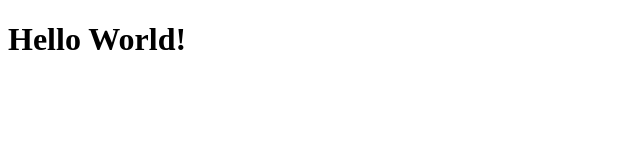
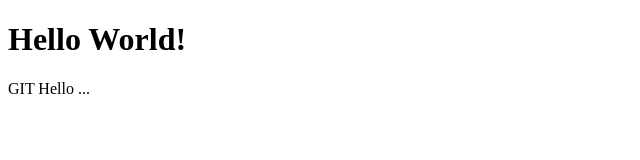
Before and after one commit to zainabf3/Assignments, a plain HTML site: page site/index.html in a window 1280 px wide. Shown: the full height of the page, 0-640 px from the left. Drawn offline with Linux system fonts and the light colour scheme.

Commit message:
Small Addition to page

```diff
--- a/site/index.html
+++ b/site/index.html
@@ -8,5 +8,6 @@
 </head>
 <body>
    <h1>Hello World!</h1>
+   <p> GIT Hello ... </p>
 </body>
 </html>
```
